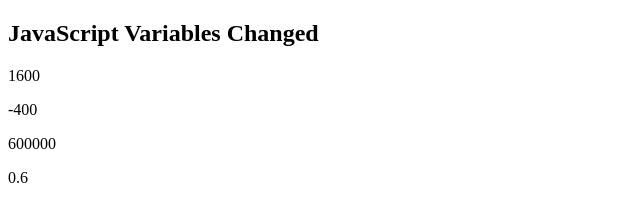
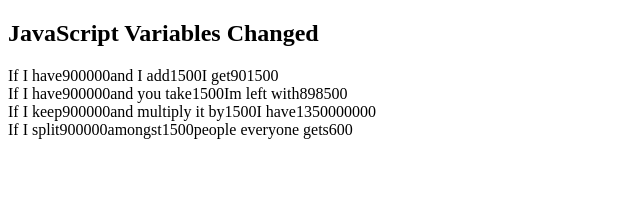
Before and after one commit to SetCra21/JavaScript, a plain HTML site: page index.html in a window 1280 px wide. Shown: the whole page, without its empty margins (0-640 px from the left). Drawn offline with Linux system fonts and the light colour scheme.

Commit message:
second attempt at updating java assignment

```diff
--- a/index.html
+++ b/index.html
@@ -7,25 +7,20 @@
 
 
 <body>
+
 <h2 id="title">JavaScript Variables Changed</h2>
 
-<p  id="demo">var x plus var y = var z</p>
-<p  id="memo">var x minus var y = var a</p>
-<p  id="semo">var x times var y = var b</p>
-<p  id="kemo">var x divided by var y = var c</p>
+
+<div id="add"></div>
+
+<div id="subtract"></div>
+
+<div id="multiply"></div>
+
+<div id="divide"></div>
 
 
-<script>
-var x = 600;
-var y = 1000;
-var z = x + y;
-var a = x - y;
-var b = x * y;
-var c = x / y;
-document.getElementById("demo").innerHTML = z;
-document.getElementById("memo").innerHTML = a;
-document.getElementById("semo").innerHTML = b;
-document.getElementById("kemo").innerHTML = c;
+<script type="text/javascript" src="javascript.js">
 </script>
 
 
--- a/javascript.js
+++ b/javascript.js
@@ -1,6 +1,10 @@
-var x = 600;
-var y = 1000;
+var x = 900000;
+var y = 1500;
 var z = x + y;
 var a = x - y;
 var b = x * y;
 var c = x / y;
+document.getElementById("add").innerHTML = "If I have" + x + "and I add" + y + "I get" + z;
+document.getElementById("subtract").innerHTML = "If I have" + x + "and you take" + y + "Im left with" + a;
+document.getElementById("multiply").innerHTML = "If I keep" + x + "and multiply it by" + y + "I have" + b;
+document.getElementById("divide").innerHTML = "If I split" + x + "amongst" + y + "people everyone gets" + c;
```
